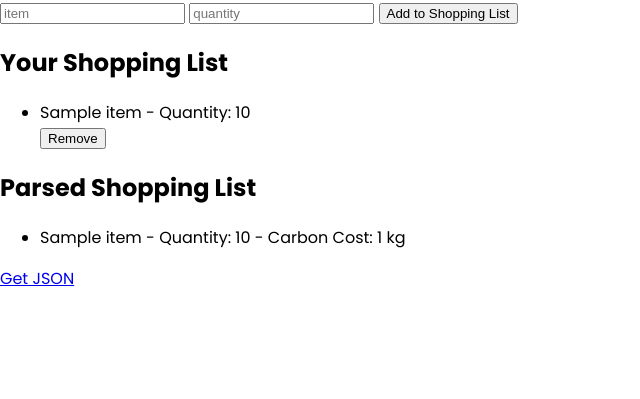
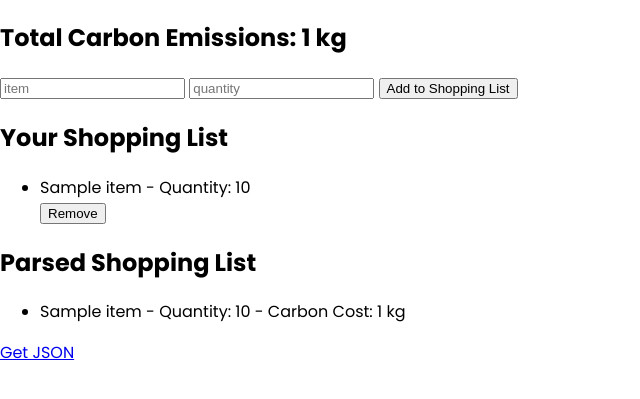
Before and after one commit to PenguinPush/CarbonSense, a Flask app: template templates/shopping.html in a window 1280 px wide. Shown: the part 80-479 px from the top of the page, without its empty margins (0-640 px from the left). Run offline with Flask 3, Linux system fonts and the light colour scheme; the template is opened without the code that fills it: most values are stand-ins (such as "Sample title", 1, 10 or a date in 2020).

Commit message:
andrew dai

```diff
--- a/app.py
+++ b/app.py
@@ -164,4 +164,4 @@
             return redirect('/shopping')
 
 if __name__ == "__main__":
-    app.run(debug=True)
+    app.run(debug=False)
--- a/static/style.css
+++ b/static/style.css
@@ -3,6 +3,7 @@
 body {
     margin: 0;
     font-family: 'Poppins', sans-serif;
+    overflow: visible;
 }
 
 .navbar {
@@ -44,6 +45,15 @@
     display: none;
 }
 
+input{
+    border-radius: 15;
+}
+
+h2{
+    padding-left: 50;
+    display: block;
+}
+
 @media screen and (max-width: 650px) {
     .navbar {
         flex-direction: column;
--- a/templates/shopping.html
+++ b/templates/shopping.html
@@ -11,11 +11,13 @@
     {% extends 'base.html' %}
 
     {% block content %}
+
     <div class="shopping_body">
+    <h2>Total Carbon Emissions: {{ total_carbon_emissions }} kg</h2>
         <div>
             <form method="post" action="/shopping">
-                <input type="text" id="item" name="item" placeholder = "item" required>
-                <input type="number" id="quantity" name="quantity" min="1" placeholder="quantity" required>
+                <input class = input type="text" id="item" name="item" placeholder = "item" required>
+                <input class = input type="number" id="quantity" name="quantity" min="1" placeholder="quantity" required>
 
                 <button type="submit">Add to Shopping List</button>
             </form>
```
